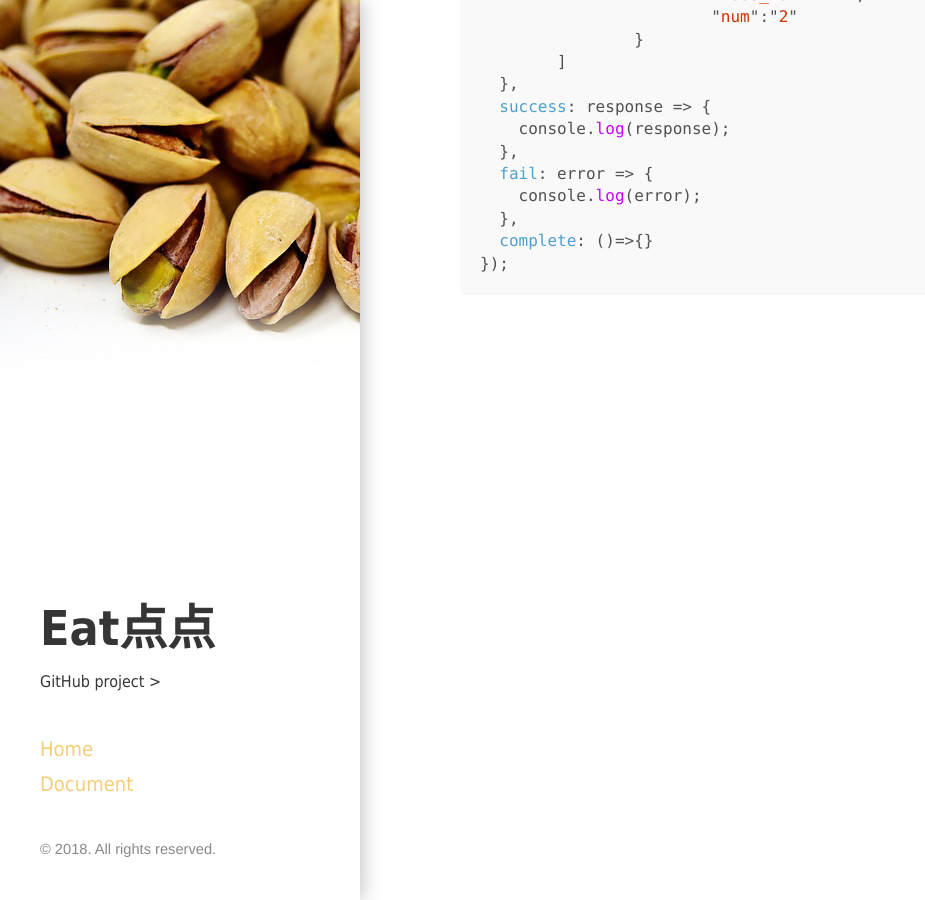
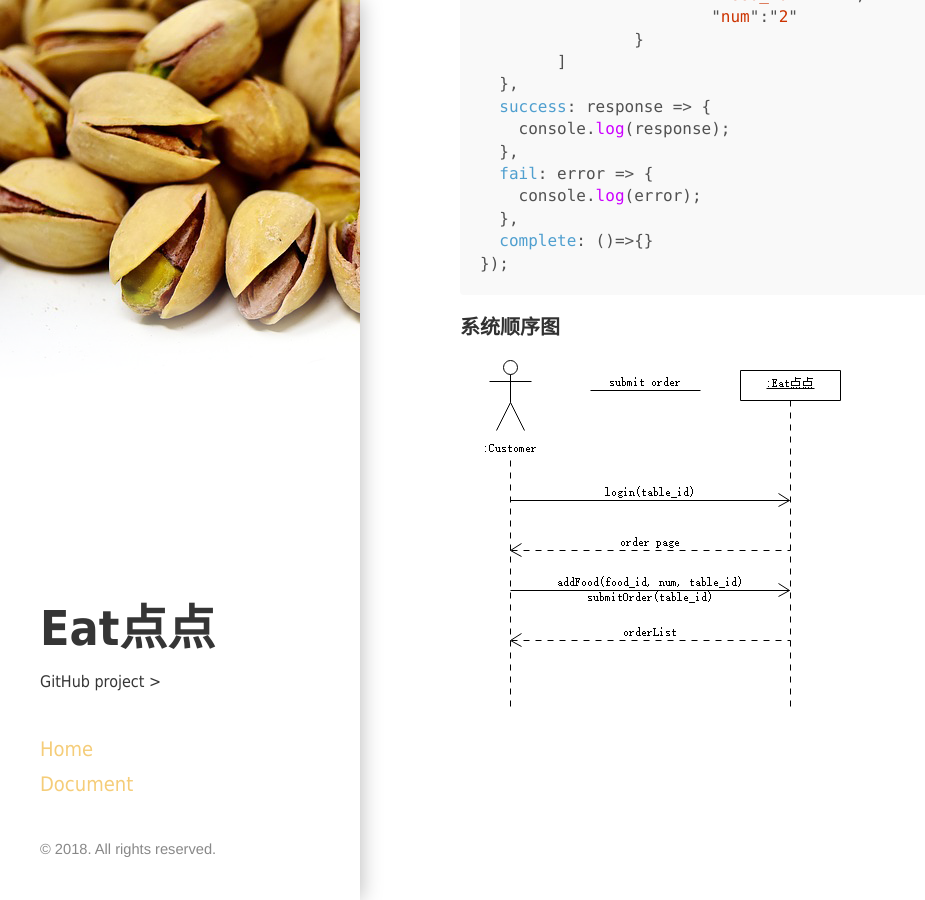
Before and after one commit to ChickenDinner8/ChickenDinner8.github.io, a Jekyll site: the page built from _posts/2018-05-13-7.3API-design.md, in a window 1280 px wide and 900 px high, scrolled down 4263 px. Shown: the whole window, without its empty margins (0-925 px from the left). Built offline with Jekyll 4.4.1, drawn with Linux system fonts in a browser that asks for light colours.

Commit message:
add POST ssd

````diff
--- a/_posts/2018-05-13-7.3API-design.md
+++ b/_posts/2018-05-13-7.3API-design.md
@@ -180,3 +180,7 @@ wx.request({
   complete: ()=>{}
 });
 ```
+
+###### 系统顺序图
+
+![](https://raw.githubusercontent.com/ChickenDinner8/ChickenDinner8.github.io/master/public/img/Nick/ssd.png)
````
